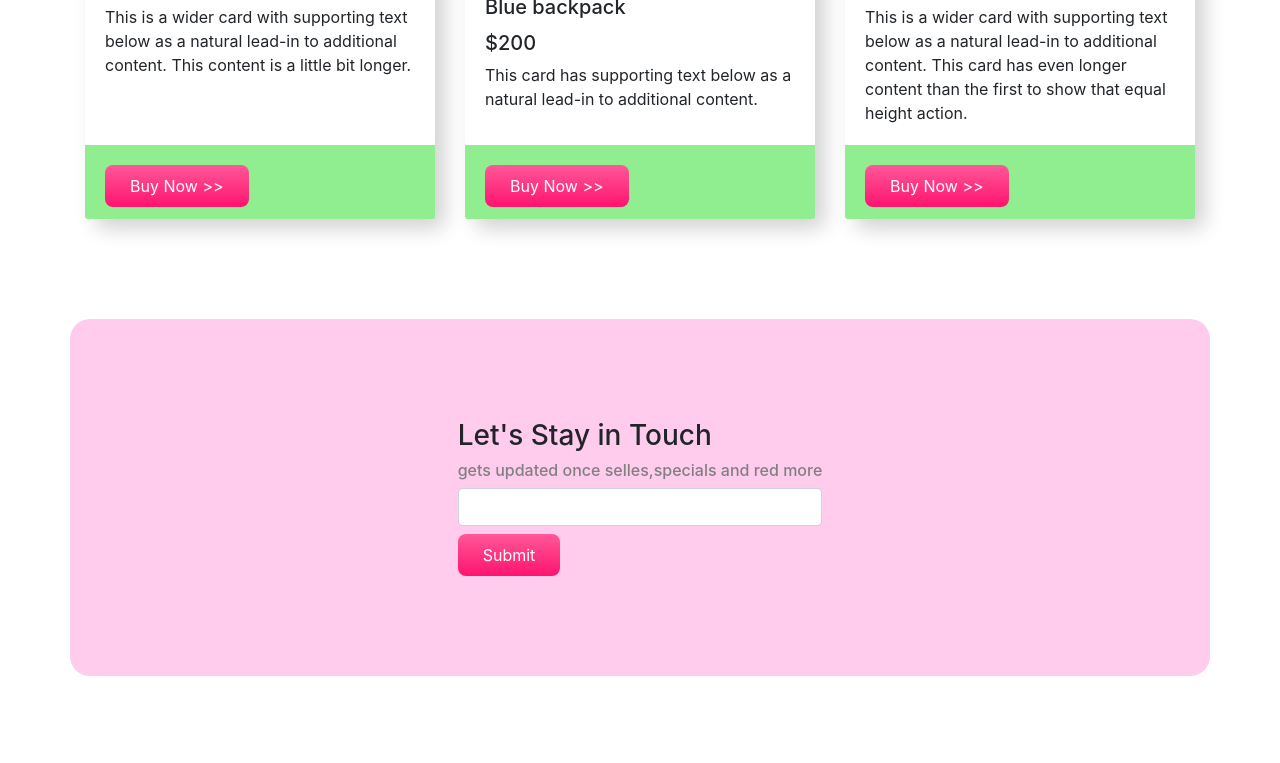
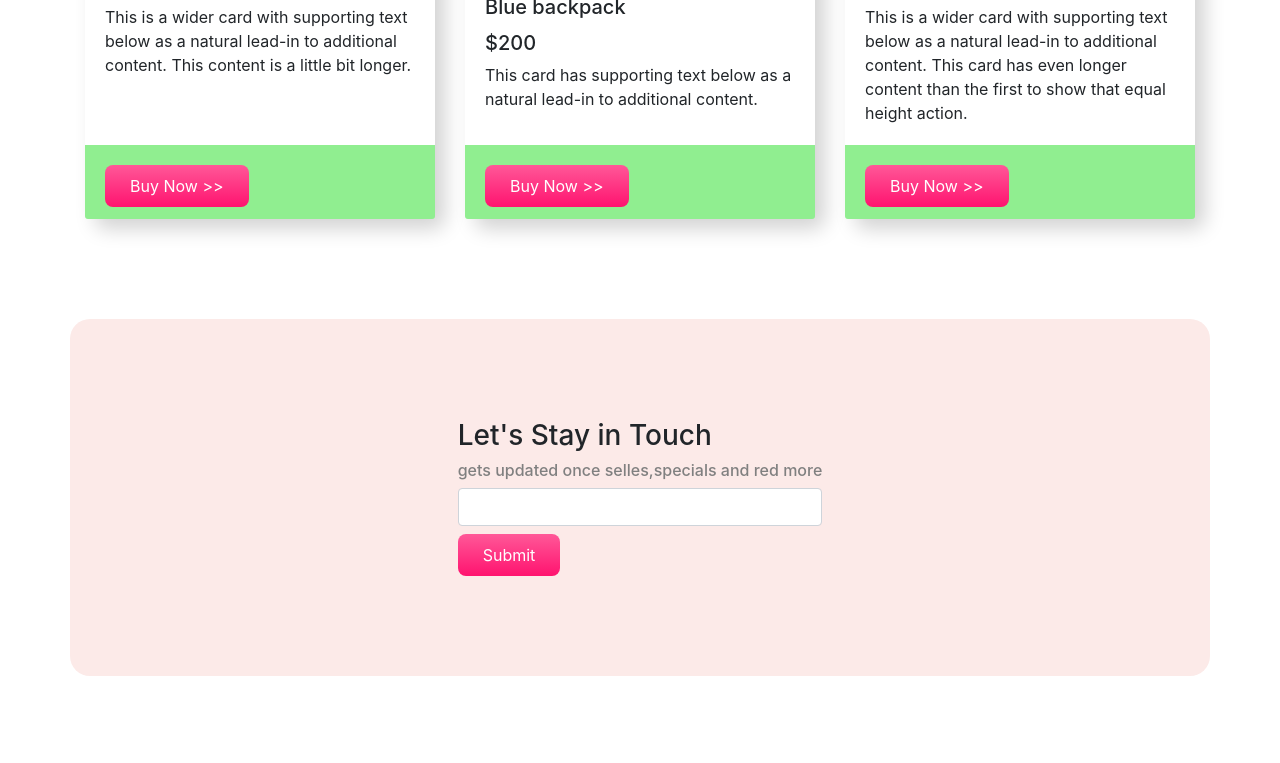
Before and after one commit to mahadihasan2/panda-ecomarcesite, a plain HTML site: page index.html in a window 1280 px wide. Shown: the part 2037-2800 px from the top of the page. Drawn offline with nearby package versions, Linux system fonts and the light colour scheme.

Commit message:
color change

```diff
--- a/style.css
+++ b/style.css
@@ -2,7 +2,7 @@
     margin-bottom: 100px;
 }
 .orange-bg{
-    background-color:#fce;
+    background-color:#fceae8;
     border-radius: 20px;
 }
 .carousel-item{
```
